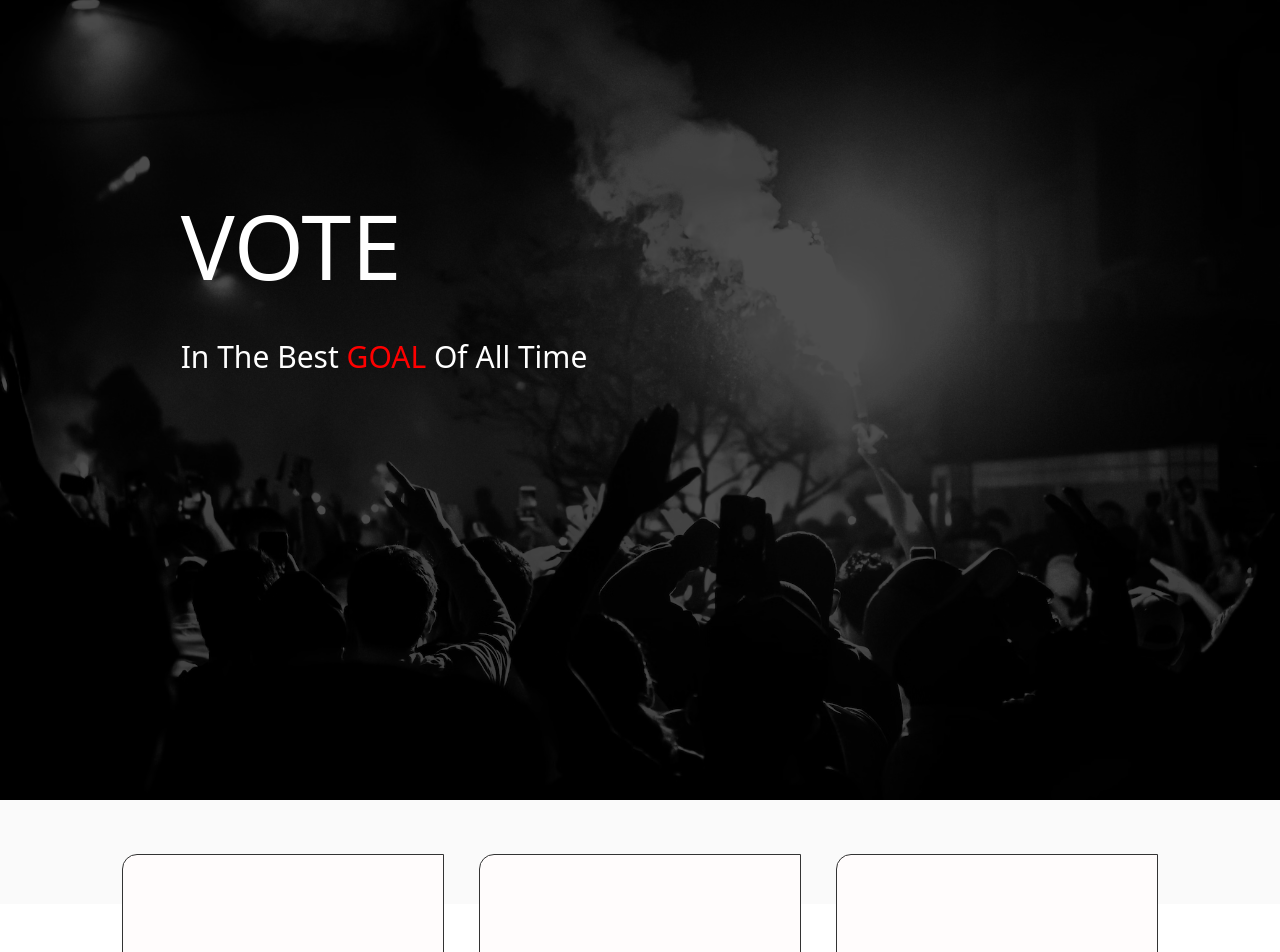
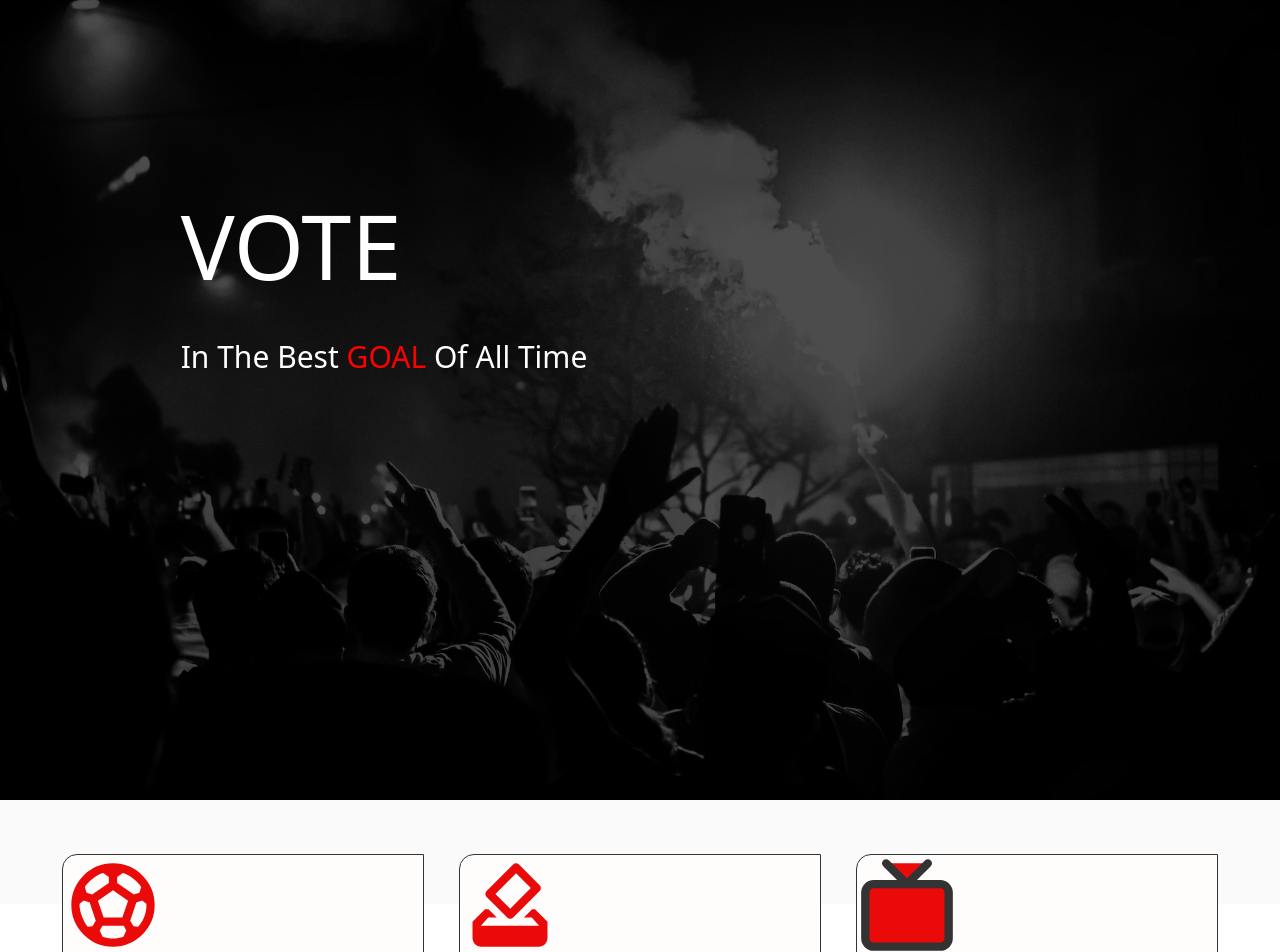
Before and after one commit to fernandopda/bestgoat, a React (Create React App) app: page / in a window 1280 px wide. Shown: the top 952 px of the page. Built offline with nearby package versions, Linux system fonts and the light colour scheme; no server answers.

Commit message:
- Intro-icons

```diff
--- a/src/App.css
+++ b/src/App.css
@@ -822,7 +822,7 @@ footer p {
 
 .intro-box {
 
-  width: 320px;
+  width: 360px;
   height: 320px;
   border: solid 1px;
   background-color: #fffcfc;
@@ -841,6 +841,12 @@ footer p {
   height: auto;
   border: none;
 
+}
+
+.intro-icons {
+  fill: #eb0a0a;
+  width: 100px;
+  height: 100px;
 }
 
 /* Admin page */
--- a/src/components/Intro.js
+++ b/src/components/Intro.js
@@ -1,17 +1,18 @@
 import introSoccerBalls from "./img/dalle_bestgoat.png";
+import { IconSoccer, IconTv, IconVote } from "./img/Icons";
 
 function Intro({ }) {
     return (
         <div className="intro-container">
             <div className="intro-boxes">
                 <div className="intro-box">
-
+                    <IconSoccer />
                 </div>
                 <div className="intro-box">
-
+                    <IconVote />
                 </div>
                 <div className="intro-box">
-
+                    <IconTv />
                 </div>
             </div>
             <div className="intro-balls-image">
--- /dev/null
+++ b/src/components/img/Icons.js
@@ -0,0 +1,43 @@
+import React from "react"
+
+export function IconSoccer(props) {
+    return (
+        <svg
+            className="intro-icons"
+            viewBox="0 0 24 24"
+            height="1em"
+            width="1em"
+            {...props}
+        >
+            <path d="M16.93 17.12l-.8-1.36 1.46-4.37 1.41-.47 1 .75v.14c0 .07.03.13.03.19 0 1.97-.66 3.71-1.97 5.21l-1.13-.09M9.75 15l-1.37-4.03L12 8.43l3.62 2.54L14.25 15h-4.5M12 20.03c-.88 0-1.71-.14-2.5-.42l-.69-1.51.66-1.1h5.11l.61 1.1-.69 1.51c-.79.28-1.62.42-2.5.42m-6.06-2.82c-.53-.62-.99-1.45-1.38-2.46-.39-1.02-.59-1.94-.59-2.75 0-.06.03-.12.03-.19v-.14l1-.75 1.41.47 1.46 4.37-.8 1.36-1.13.09M11 5.29v1.4L7 9.46l-1.34-.42-.42-1.36C5.68 7 6.33 6.32 7.19 5.66s1.68-1.09 2.46-1.31l1.35.94m3.35-.94c.78.22 1.6.65 2.46 1.31.86.66 1.51 1.34 1.95 2.02l-.42 1.36-1.34.43-4-2.77V5.29l1.35-.94m-9.42.58C3 6.89 2 9.25 2 12s1 5.11 2.93 7.07S9.25 22 12 22s5.11-1 7.07-2.93S22 14.75 22 12s-1-5.11-2.93-7.07S14.75 2 12 2 6.89 3 4.93 4.93z" />
+        </svg>
+    );
+}
+
+export function IconTv() {
+    return (
+        <svg
+            className="intro-icons"
+            stroke="currentColor"
+            strokeLinecap="round"
+            strokeLinejoin="round"
+            strokeWidth={2}
+            viewBox="0 0 24 24"
+        >
+            <path d="M4 7 H20 A2 2 0 0 1 22 9 V20 A2 2 0 0 1 20 22 H4 A2 2 0 0 1 2 20 V9 A2 2 0 0 1 4 7 z" />
+            <path d="M17 2l-5 5-5-5" />
+        </svg>
+    );
+}
+
+export function IconVote() {
+    return (
+        <svg
+            className="intro-icons"
+            viewBox="0 0 24 24"
+
+        >
+            <path d="M18 13h-.68l-2 2h1.91L19 17H5l1.78-2h2.05l-2-2H6l-3 3v4a2 2 0 002 2h14a2 2 0 002-2v-4l-3-3m-1-5.05l-4.95 4.95L8.5 9.36l4.96-4.95L17 7.95m-4.24-5.66L6.39 8.66a.996.996 0 000 1.41L11.34 15c.39.41 1.02.41 1.41 0l6.36-6.34a.996.996 0 000-1.41L14.16 2.3a.975.975 0 00-1.4-.01z" />
+        </svg>
+    );
+}
```
